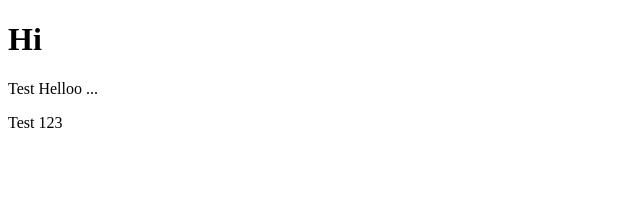
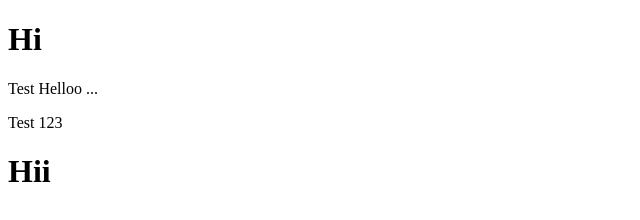
Before and after one commit to Saurabh12-tech/SpringBootProject, a plain HTML site: page index.html in a window 1280 px wide. Shown: the full height of the page, 0-640 px from the left. Drawn offline with Linux system fonts and the light colour scheme.

Commit message:
Update index.html

```diff
--- a/index.html
+++ b/index.html
@@ -11,5 +11,7 @@
     Test
     <span>Helloo ...</span>
     <p> Test 123</p>
+
+    <H1>Hii</h1>
 </body>
 </html>
```
